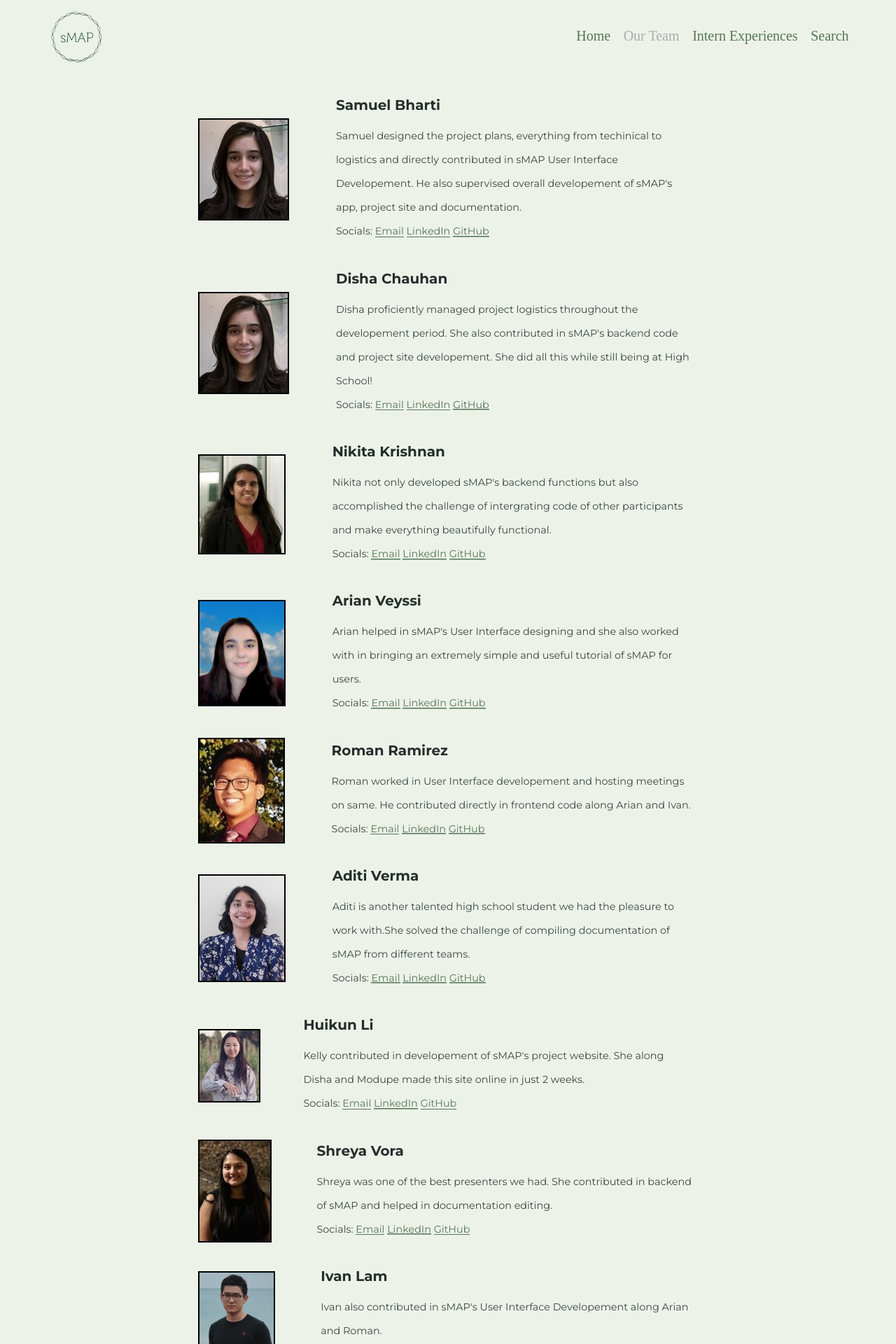
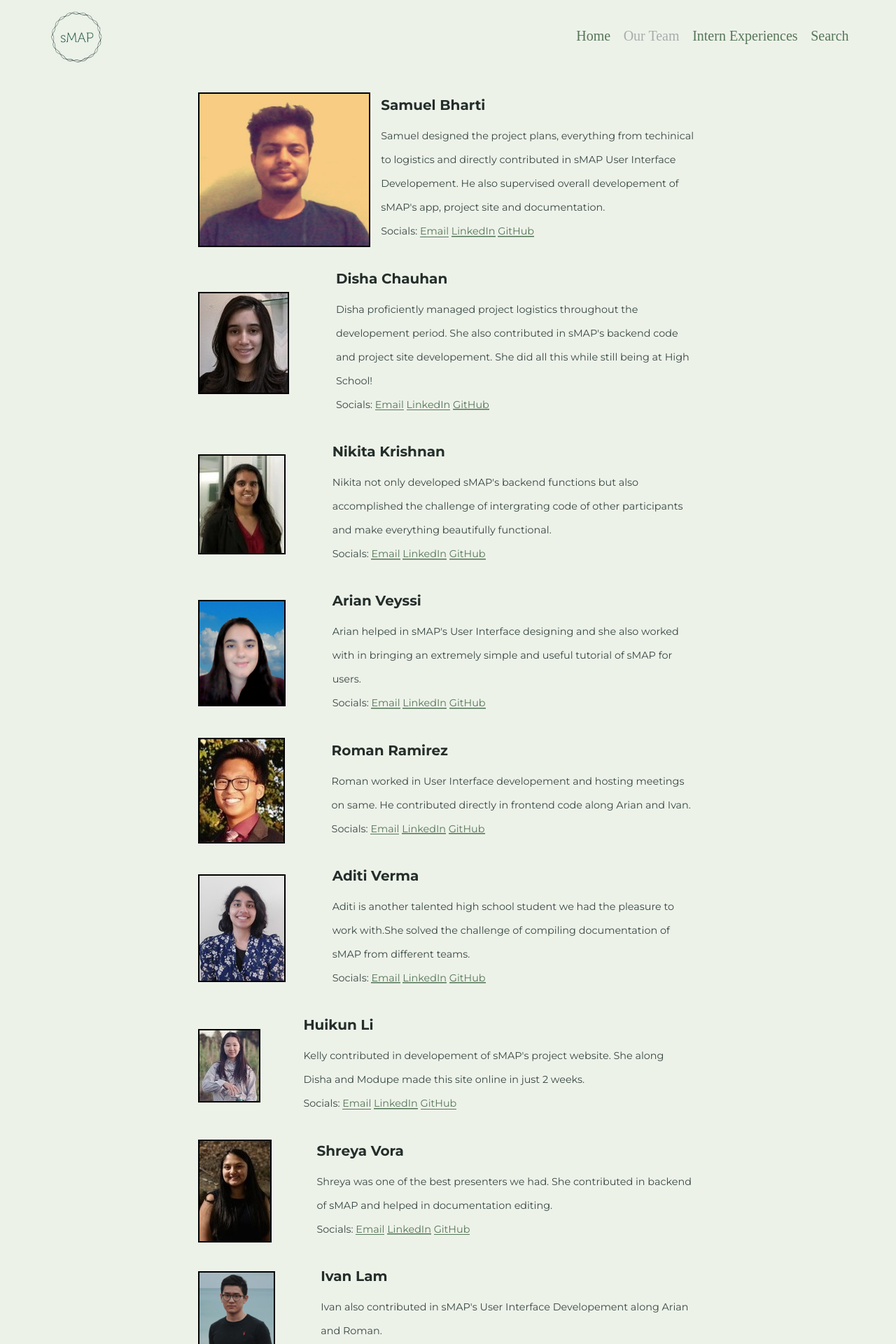
Before and after one commit to BI-STEM-Away/sMAP, a Jekyll site: the page built from ourTeam.md, in a window 1280 px wide. Shown: the top 1920 px of the page at 70% size. Built offline with Jekyll 4.4.1, drawn with Linux system fonts in a browser that asks for light colours; our own code applies the rules of GitHub Pages for plain Markdown files.

Commit message:
Update ourTeam.md

```diff
--- a/ourTeam.md
+++ b/ourTeam.md
@@ -5,7 +5,7 @@
       <td style="margin-bottom:0; max-width:200px" >
       <img style="border: 2px solid black;  filter: grayscale(15%);"
       height="220" alt="screen shot 2017-08-07 at 12 18 15 pm"
-      src="https://bi-stem-away.github.io/sMAP/images/Disha.jpeg">
+      src="https://bi-stem-away.github.io/sMAP/images/Samuel.jpg">
       </td>
       <td style="font-size:85%;padding:5px;max-width:380px">
       <h6 style="margin-left:10px; text-align:left;margin-bottom:10px;">Samuel Bharti</h6>
```
